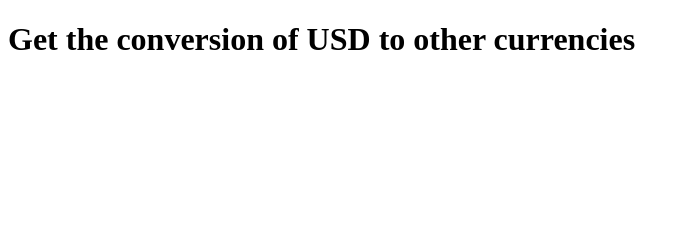
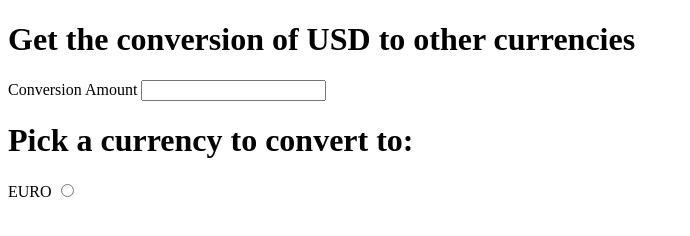
Before and after one commit to mikah-mathews/currencyCalculator, a website built with webpack: page src/index.html in a window 1280 px wide. Shown: the whole page, without its empty margins (0-690 px from the left). Built offline with nearby package versions, Linux system fonts and the light colour scheme.

Commit message:
WIP: HTML input form

```diff
--- a/src/index.html
+++ b/src/index.html
@@ -6,6 +6,19 @@
   <body>
     <div class="container">
       <h1>Get the conversion of USD to other currencies</h1>
+      <form>
+        <div class="form-group">
+          <label for="number-input">Conversion Amount</label>
+          <input type="number" class="form-control" id="number-input">
+        </div>
+        <div class="form-group">
+          <div class="form-check">
+            <h1>Pick a currency to convert to: </h1>
+            <label for="currencyInput">EURO</label>
+            <input type="radio" name="currency" value="EUR"
+          </div>
+        </div>
+      </form>
     </div>
   </body>
 </html>
```
